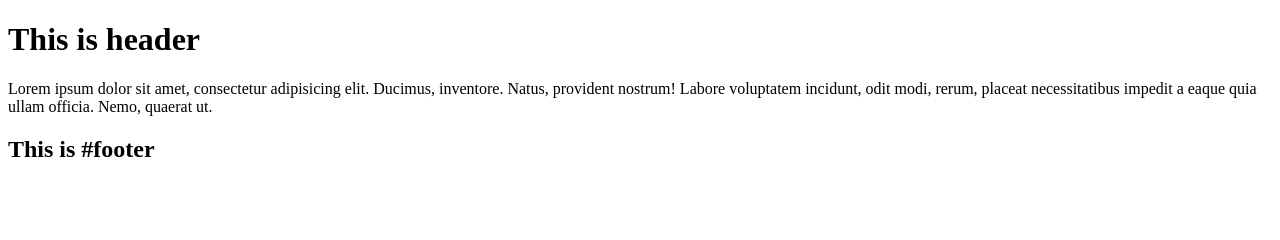
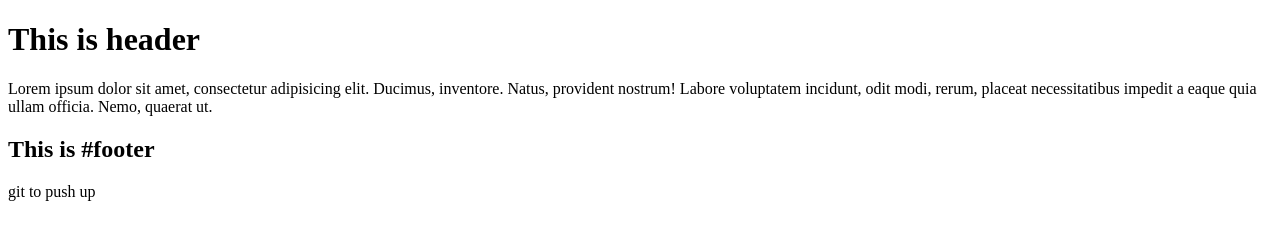
Before and after one commit to asimahnaf/testing-testing-purpose, a plain HTML site: page project_01/index.html in a window 1280 px wide. Drawn offline with Linux system fonts and the light colour scheme.

Commit message:
learn git

```diff
--- a/project_01/index.html
+++ b/project_01/index.html
@@ -15,6 +15,7 @@
       <p class="paragraph">Lorem ipsum dolor sit amet, consectetur adipisicing elit. Ducimus, inventore. Natus, provident nostrum! Labore voluptatem incidunt, odit modi, rerum, placeat necessitatibus impedit a eaque quia ullam officia. Nemo, quaerat ut.</p>
     </main>
   <footer><h2 class="hello-2">This is #footer</h2></footer>
+  <p>git to push up</p>
   </body>
 
 
```
